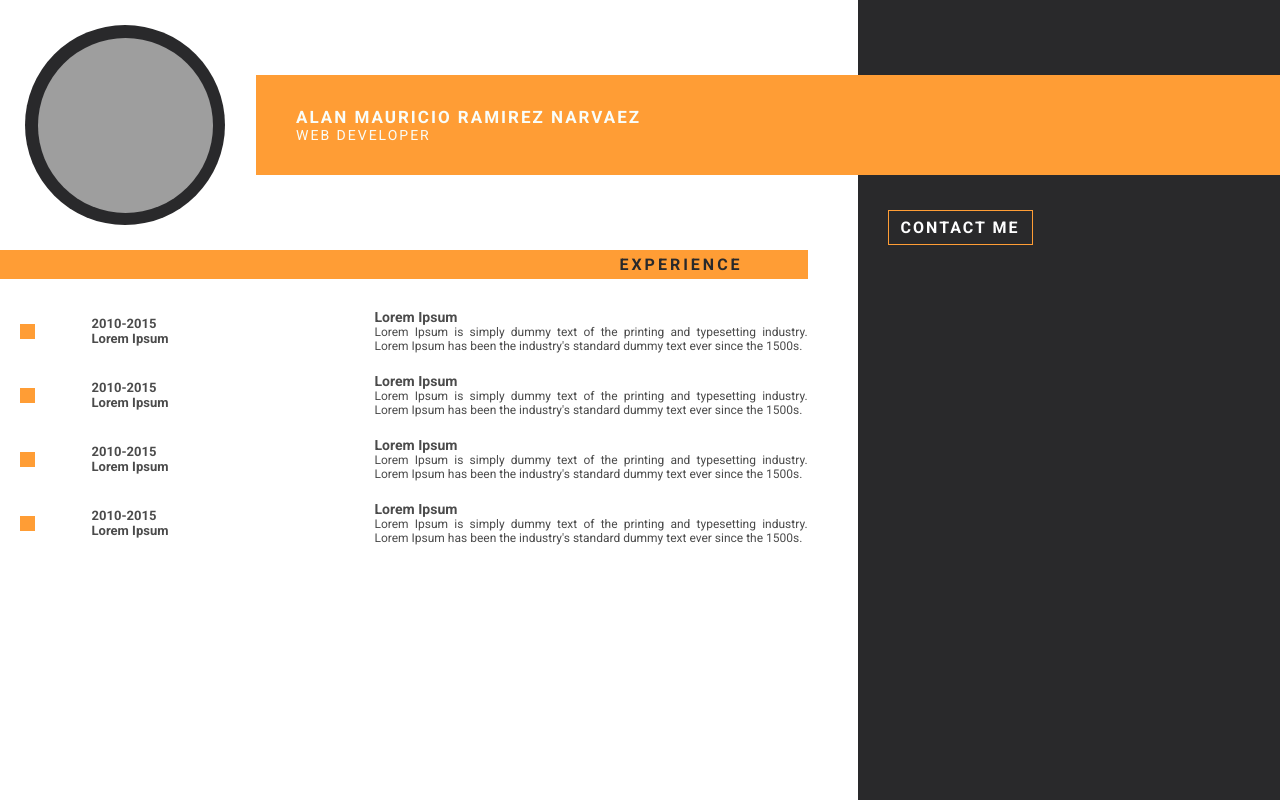
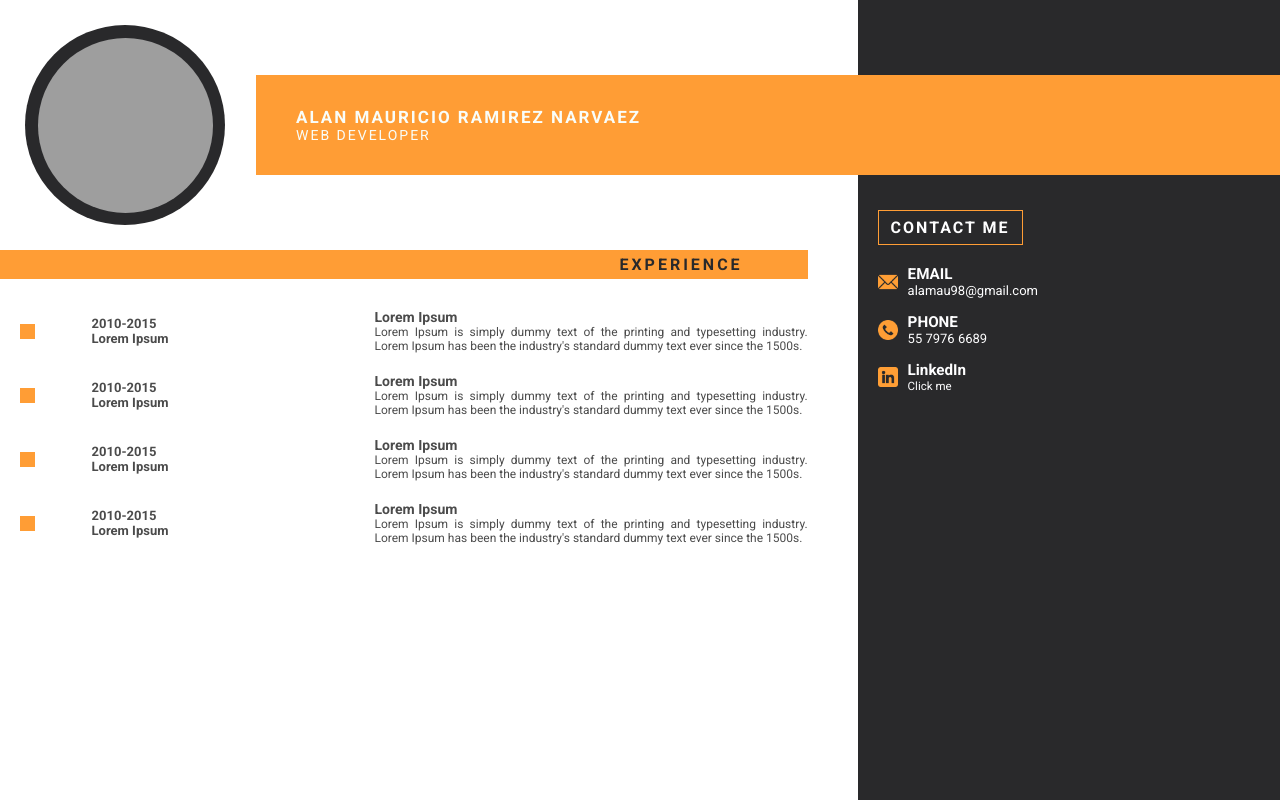
Before and after one commit to alanicio/resume, a plain HTML site: page index.html in a window 1280 px wide. Drawn offline with Linux system fonts and the light colour scheme; grey boxes are pictures that could not be loaded.

Commit message:
come contact info added

```diff
--- a/assets/details_section.css
+++ b/assets/details_section.css
@@ -2,7 +2,8 @@
     background-color: #29292b;
     color: #fefeff;
     padding-top: 210px;
-    padding-left: 30px;
+    padding-left: 20px;
+    padding-right: 10px;
 }
 
 .details-section .title-container {
@@ -11,8 +12,28 @@
     width: fit-content;
     height: fit-content;
     padding: 7px 12px;
+    margin-bottom: 20px;
 }
 
 .details-section .title-container h2 {
     letter-spacing: 2px;
 }
+
+.contact-list {
+    list-style-type: none;
+}
+
+.contact-list li {
+    font-size: 13px;
+    display: flex;
+    align-items: center;
+    margin-top: 15px;
+}
+
+.contact-list .icon-contact {
+    width: 20px;
+    height: 20px;
+    margin-right: 10px;
+    filter: invert(79%) sepia(27%) saturate(3835%) hue-rotate(331deg) brightness(100%)
+        contrast(104%);
+}
--- a/assets/index.css
+++ b/assets/index.css
@@ -30,6 +30,17 @@ h2 {
     font-size: 16px;
 }
 
+a {
+    color: inherit;
+    text-decoration: inherit;
+    display: flex;
+    align-items: center;
+}
+
+.fs-11-5 {
+    font-size: 11.5px;
+}
+
 .col-33 {
     width: 33%;
 }
--- a/index.html
+++ b/index.html
@@ -93,6 +93,37 @@
                 <div class="title-container">
                     <h2>CONTACT ME</h2>
                 </div>
+                <ul class="contact-list">
+                    <li>
+                        <img src="assets/email-icon.png" alt="email" class="icon-contact" />
+                        <div>
+                            <h3>EMAIL</h3>
+                            <p>alamau98@gmail.com</p>
+                        </div>
+                    </li>
+                    <li>
+                        <img src="assets/phone-icon.png" alt="phone" class="icon-contact" />
+                        <div>
+                            <h3>PHONE</h3>
+                            <p>55 7976 6689</p>
+                        </div>
+                    </li>
+                    <li>
+                        <a
+                            href="https://www.linkedin.com/in/alan-ram%C3%ADrez-577b34176?original_referer="
+                        >
+                            <img
+                                src="assets/linkedin-icon.png"
+                                alt="github"
+                                class="icon-contact"
+                            />
+                            <div>
+                                <h3>LinkedIn</h3>
+                                <p class="fs-11-5">Click me</p>
+                            </div>
+                        </a>
+                    </li>
+                </ul>
             </section>
         </main>
     </body>
```
Also changed, not shown: assets/email-icon.png (added), assets/github-icon.png (added), assets/linkedin-icon.png (added), assets/phone-icon.png (added).
